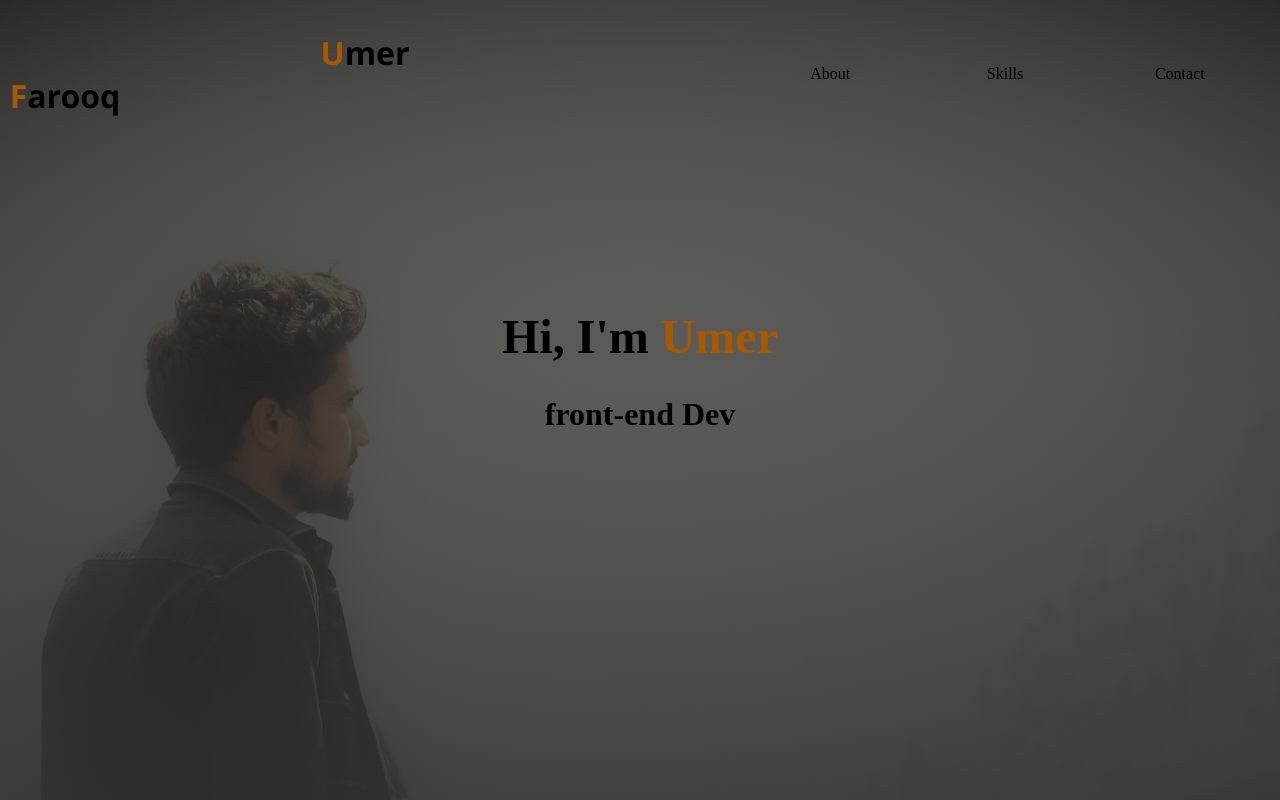
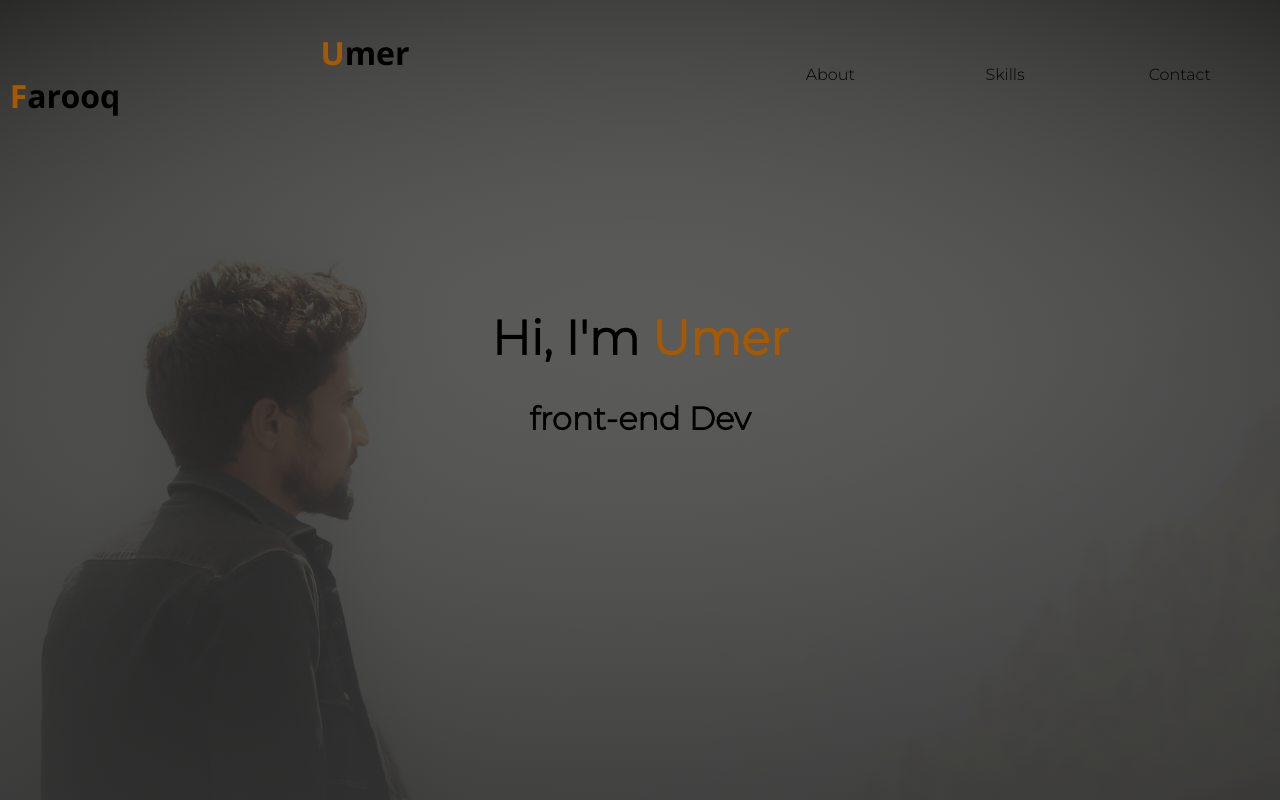
Before and after one commit to theumee/Personal-Portfolio, a plain HTML site: page index.html in a window 1280 px wide. Shown: the top 800 px of the page. Drawn offline with Linux system fonts and the light colour scheme.

Commit message:
Update style.css

```diff
--- a/styles/style.css
+++ b/styles/style.css
@@ -1,3 +1,5 @@
+@import url('https://fonts.googleapis.com/css2?family=Montserrat:wght@300&display=swap');
+
 *{
     box-sizing: border-box;
 }
@@ -77,7 +79,7 @@ h2{
 body {
     margin: 0;
     text-align: center;
-    font-family: 'Merriweather', serif;
+    font-family: 'Montserrat', sans-serif;
     color: #40514e;
   }
 .intro{
```
